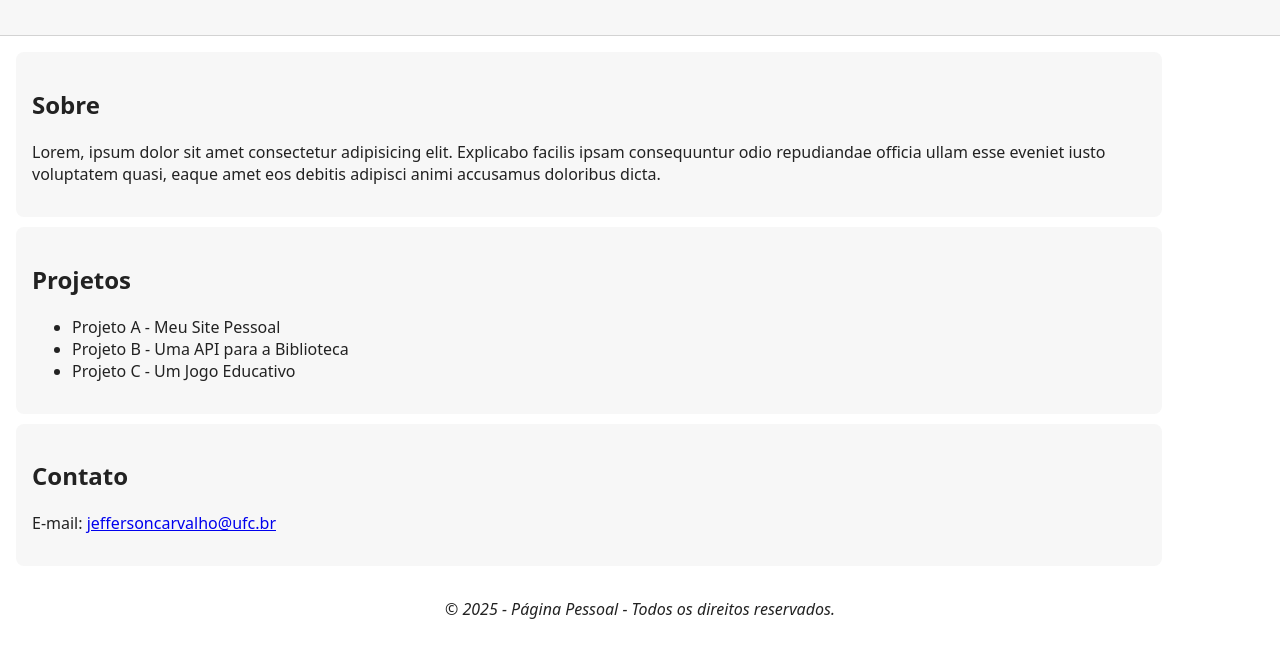
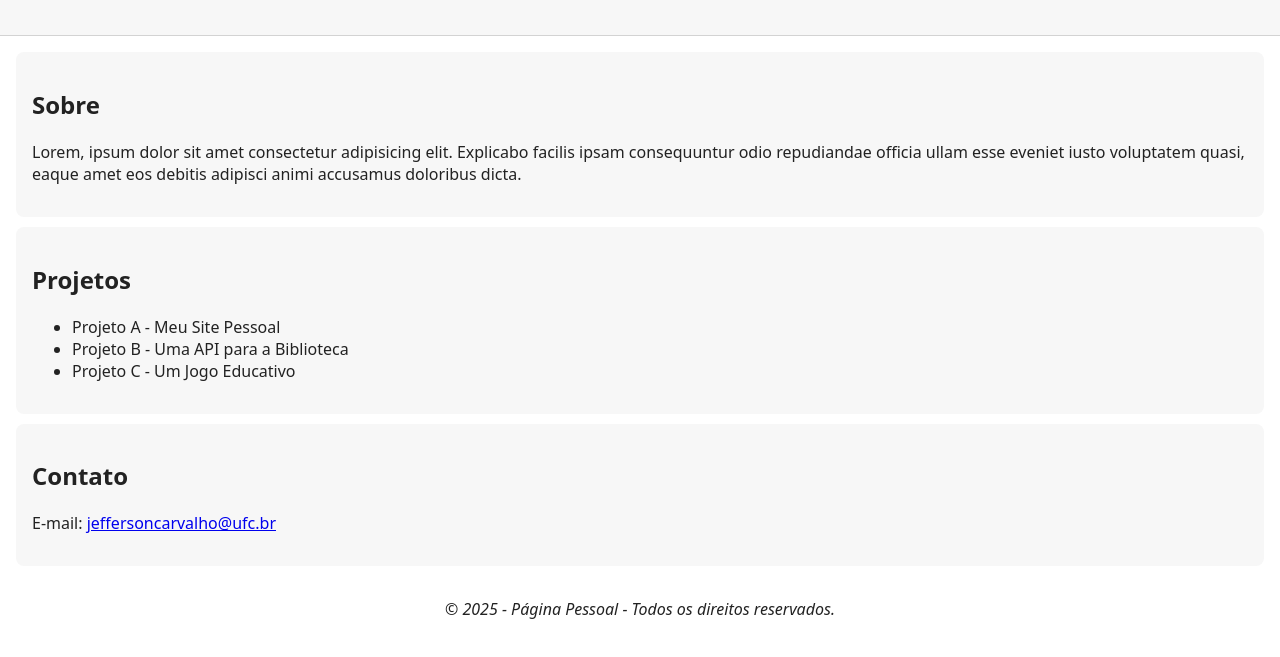
Before and after one commit to jeffersoncarvalho/pagina-pessoal-jefferson, a plain HTML site: page index.html in a window 1280 px wide. Shown: the part 83-740 px from the top of the page. Drawn offline with Linux system fonts and the light colour scheme.

Commit message:
mudanças no main (centralização)

```diff
--- a/styles.css
+++ b/styles.css
@@ -29,12 +29,13 @@ body {
 }
 
 main.container {
-    width: 92%;
+    width: 100%;
     padding: 1rem;
     display: flex;
     flex-direction: column;
+    justify-content: center;
     gap: 10px;
-}
+    }
 
 .nav {
     list-style: none;
```
